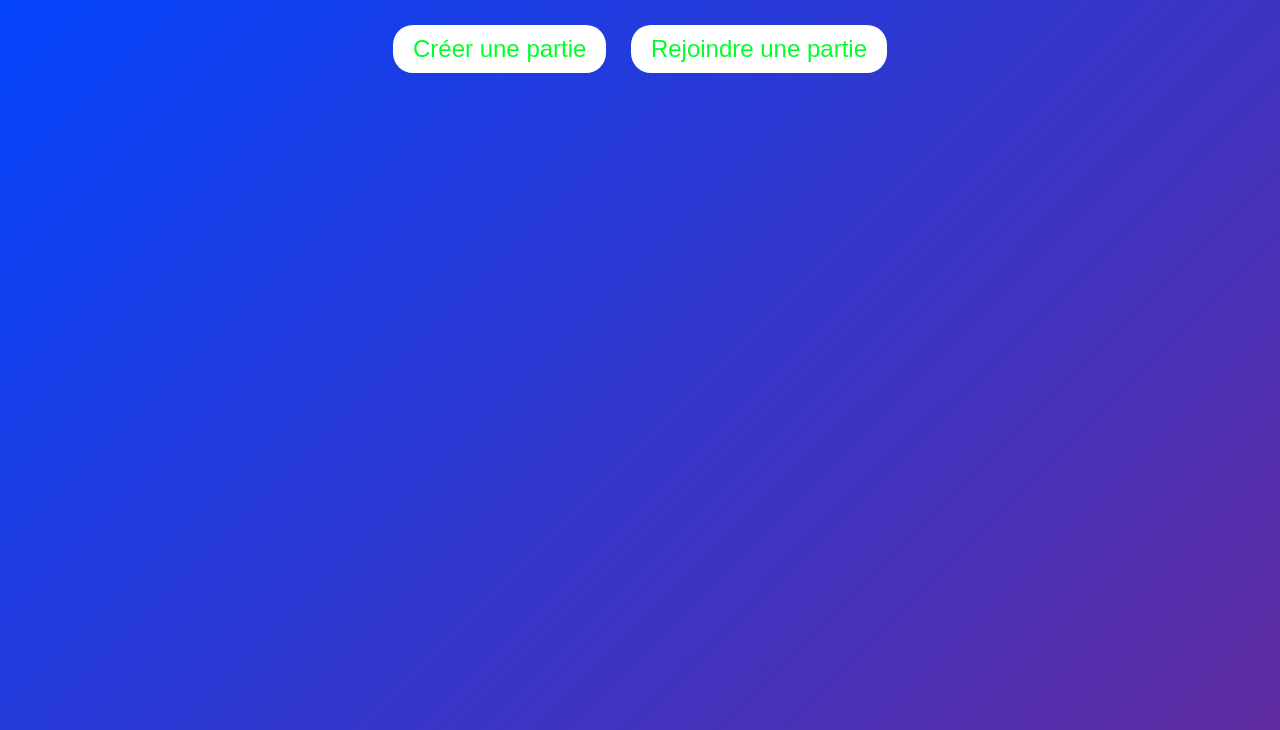
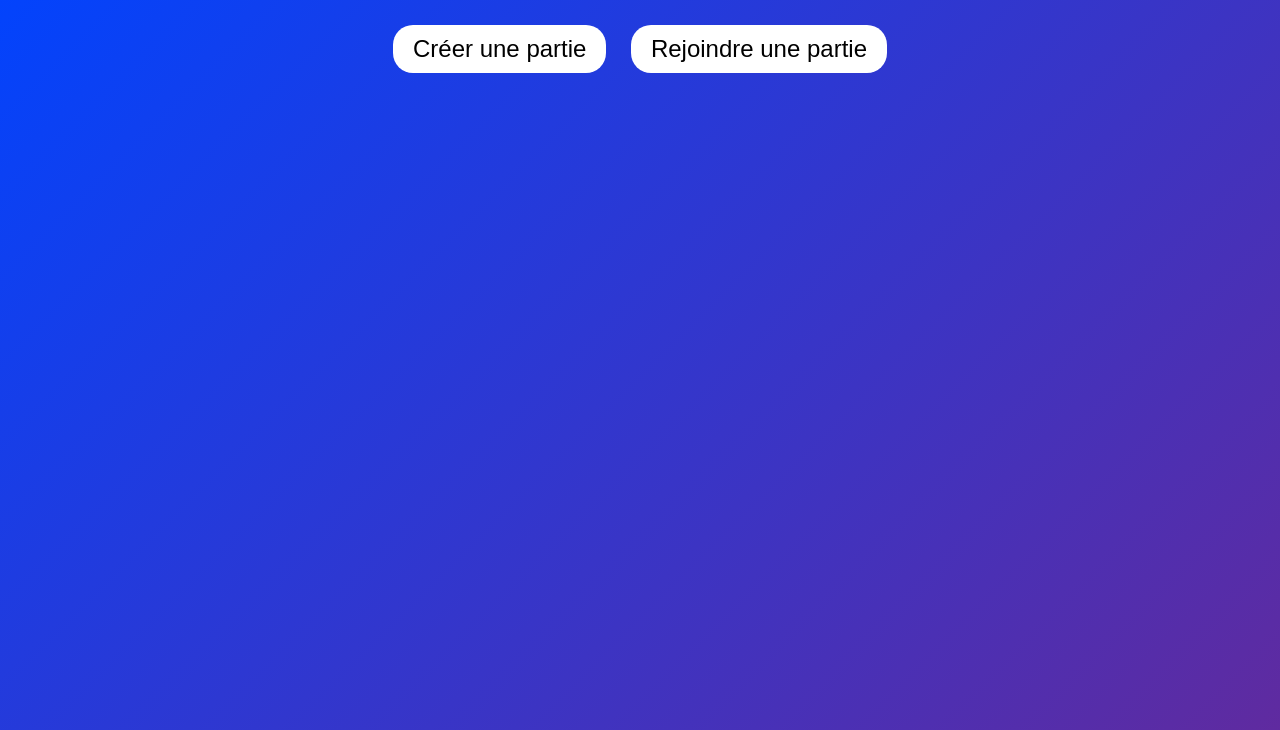
Before and after one commit to BlizzFir3/Uno, a plain HTML site: page index.html in a window 1280 px wide. Shown: the part 102-832 px from the top of the page. Drawn offline with Linux system fonts and the light colour scheme.

Commit message:
Update style.css

```diff
--- a/style.css
+++ b/style.css
@@ -23,7 +23,6 @@ background-position: 0% 50%;
 }
 }
 
-
 h1 {
 	color: white;
 	font-size: 48px;
@@ -31,7 +30,7 @@ h1 {
 }
 button {
 	background-color: white;
-	color: rgb(0, 255, 42);
+	color: black;
 	text-shadow: 0 0 0 rgba(0, 0, 0, 0); /* définir une ombre transparente pour le texte */
 	font-size: 24px;
 	border-radius: 20px;
```
